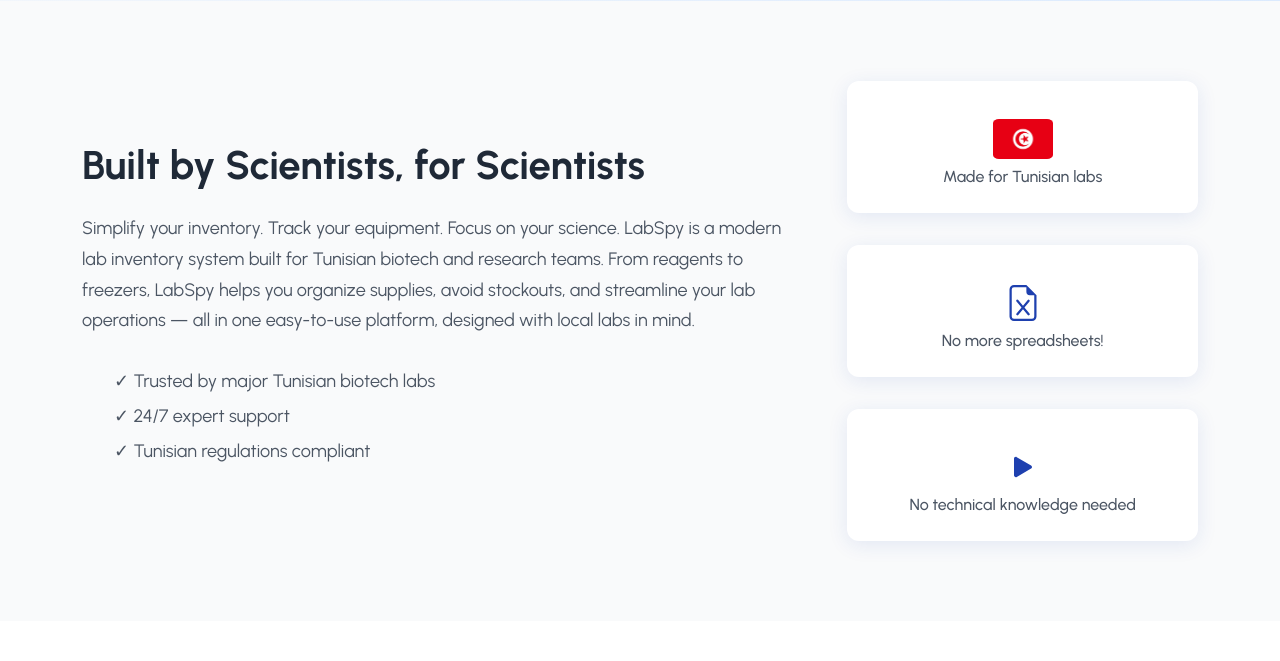
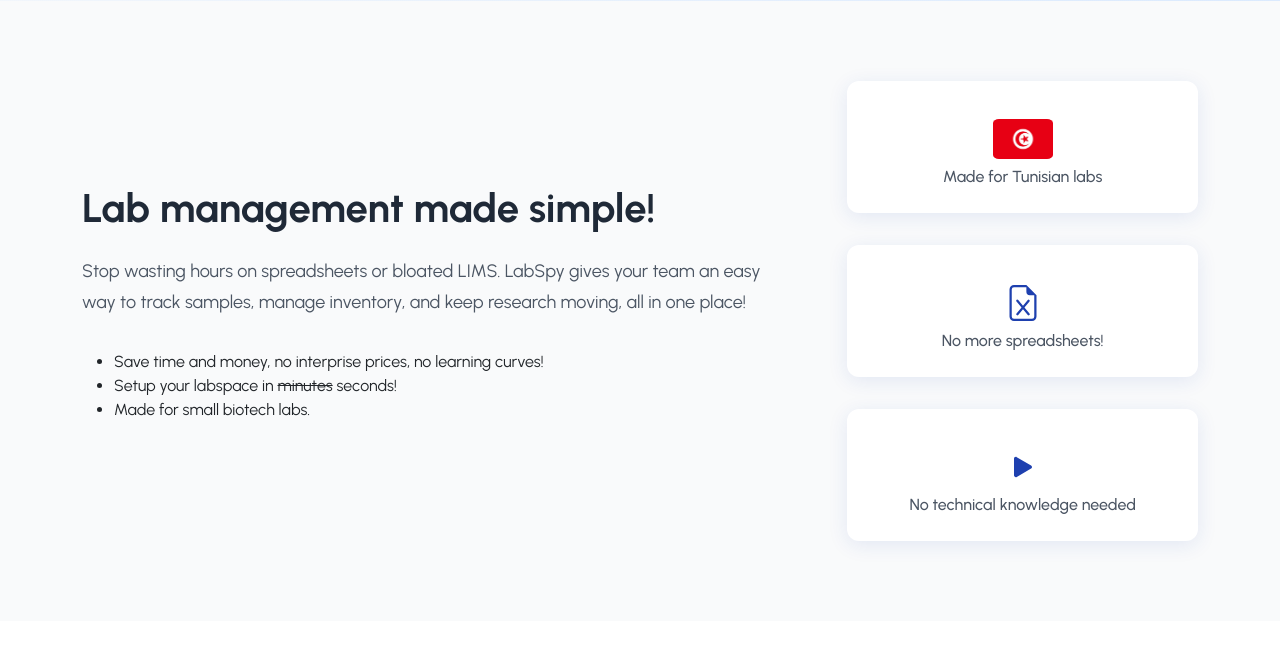
Before and after one commit to caveman01011/labspy, a Django app: page / in a window 1280 px wide. Shown: the part 424-1085 px from the top of the page. Run offline with Django 5.2, Linux system fonts and the light colour scheme.

Commit message:
Update landing page

```diff
--- a/labspy/spy/templates/spy/index2.html
+++ b/labspy/spy/templates/spy/index2.html
@@ -66,13 +66,12 @@
         <div class="container">
             <div class="about-content">
                 <div class="about-text">
-                    <h2>Built by Scientists, for Scientists</h2>
-                    <p>Simplify your inventory. Track your equipment. Focus on your science.
-                    LabSpy is a modern lab inventory system built for Tunisian biotech and research teams. From reagents to freezers, LabSpy helps you organize supplies, avoid stockouts, and streamline your lab operations — all in one easy-to-use platform, designed with local labs in mind.</p>
-                    <ul class="about-list">
-                        <li>✓ Trusted by major Tunisian biotech labs</li>
-                        <li>✓ 24/7 expert support</li>
-                        <li>✓ Tunisian regulations compliant</li>
+                    <h2>Lab management made simple!</h2>
+                    <p>Stop wasting hours on spreadsheets or bloated LIMS. LabSpy gives your team an easy way to track samples, manage inventory, and keep research moving, all in one place!</p>
+                    <ul class="gap-3">
+                        <li>Save time and money, no interprise prices, no learning curves!</li>
+                        <li>Setup your labspace in <del>minutes</del> seconds!</li>
+                        <li>Made for small biotech labs.</li>
                     </ul>
                 </div>
                 <div class="about-stats">
```
Also changed, not shown: labspy/db.sqlite3.
